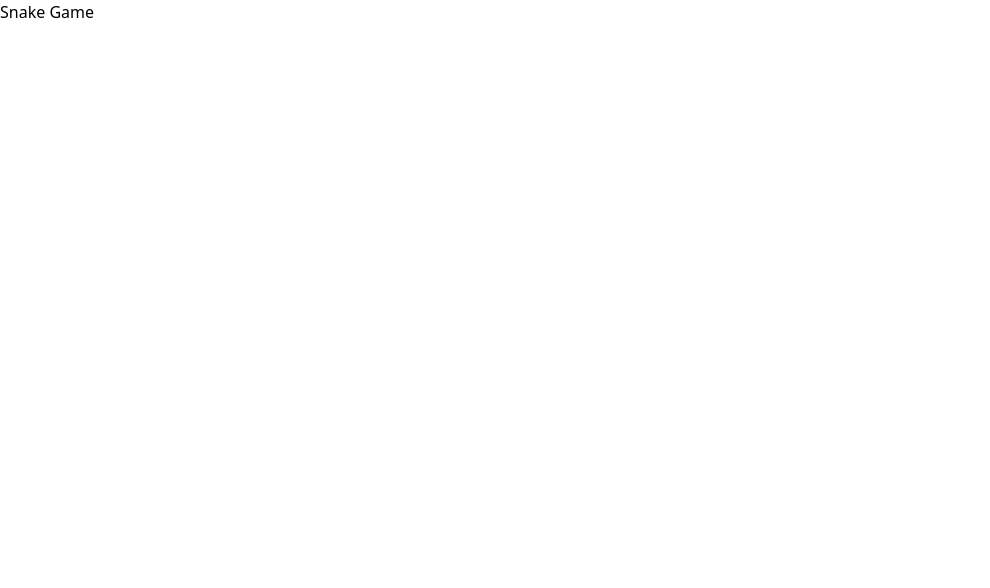
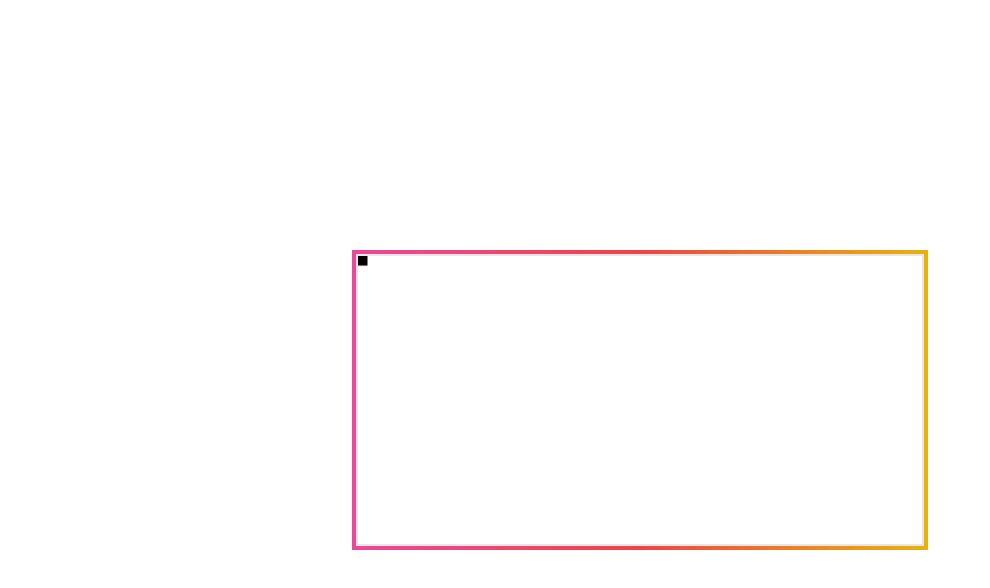
Before and after one commit to tanerijun/react-snake-proto, a Next.js app: page / in a window 1280 px wide. Shown: the top 588 px of the page, without its empty margins (0-990 px from the left). Built offline with nearby package versions, Linux system fonts and the light colour scheme.

Commit message:
Setup canvas and draw initial snake

```diff
--- a/app/SnakeGame.tsx
+++ b/app/SnakeGame.tsx
@@ -1,7 +1,79 @@
+"use client"
+
+import { forwardRef, useEffect, useRef, useState } from "react"
+
 export default function SnakeGame() {
+	const canvasRef = useRef<HTMLCanvasElement>(null)
+	const { snakeBody } = useSnakeGame()
+
+	const drawFn = (ctx: CanvasRenderingContext2D) => draw(ctx, snakeBody)
+
 	return (
-		<div>
+		<Canvas ref={canvasRef} draw={drawFn}>
 			<h1>Snake Game</h1>
+		</Canvas>
+	)
+}
+
+// TODO:
+// 1. Use color from design system
+// 2. Set width and height properly (the internal size will be scaled to meet the style from CSS)
+const Canvas = forwardRef<
+	HTMLCanvasElement,
+	{
+		draw: (ctx: CanvasRenderingContext2D) => void
+	} & React.DetailedHTMLProps<
+		React.CanvasHTMLAttributes<HTMLCanvasElement>,
+		HTMLCanvasElement
+	>
+>(function Canvas({ children, draw, ...props }, canvasRef) {
+	useEffect(() => {
+		if (!canvasRef) return
+
+		const canvas = (canvasRef as React.RefObject<HTMLCanvasElement>).current
+		if (!canvas) return
+
+		const ctx = canvas.getContext("2d")
+		if (!ctx) return
+
+		draw(ctx)
+	}, [canvasRef, draw])
+
+	if (!canvasRef) return null
+
+	return (
+		<div className="mx-auto flex min-h-screen max-w-xl items-center justify-center">
+			<div className="h-[300px] w-[600px] bg-gradient-to-r from-pink-500 via-red-500 to-yellow-500 p-1">
+				<canvas
+					ref={canvasRef}
+					className="h-full w-full border-2 bg-white"
+					width={300} // internal canvas width
+					height={150} // internal canvas height
+					{...props}
+				/>
+			</div>
 		</div>
 	)
+})
+
+interface Coordinate {
+	x: number
+	y: number
 }
+
+// Draws stuffs on the canvas
+function draw(ctx: CanvasRenderingContext2D, snakeBody: Coordinate[]) {
+	const SNAKE_SEGMENT_SIZE = 5
+
+	ctx.fillStyle = "black" // TODO: Use color from design system
+	for (const { x, y } of snakeBody) {
+		ctx.fillRect(x, y, SNAKE_SEGMENT_SIZE, SNAKE_SEGMENT_SIZE)
+	}
+}
+
+// Controls the logic of the game
+function useSnakeGame() {
+	const [snakeBody, setSnakeBody] = useState<Coordinate[]>([{ x: 0, y: 0 }])
+
+	return { snakeBody }
+}
```
